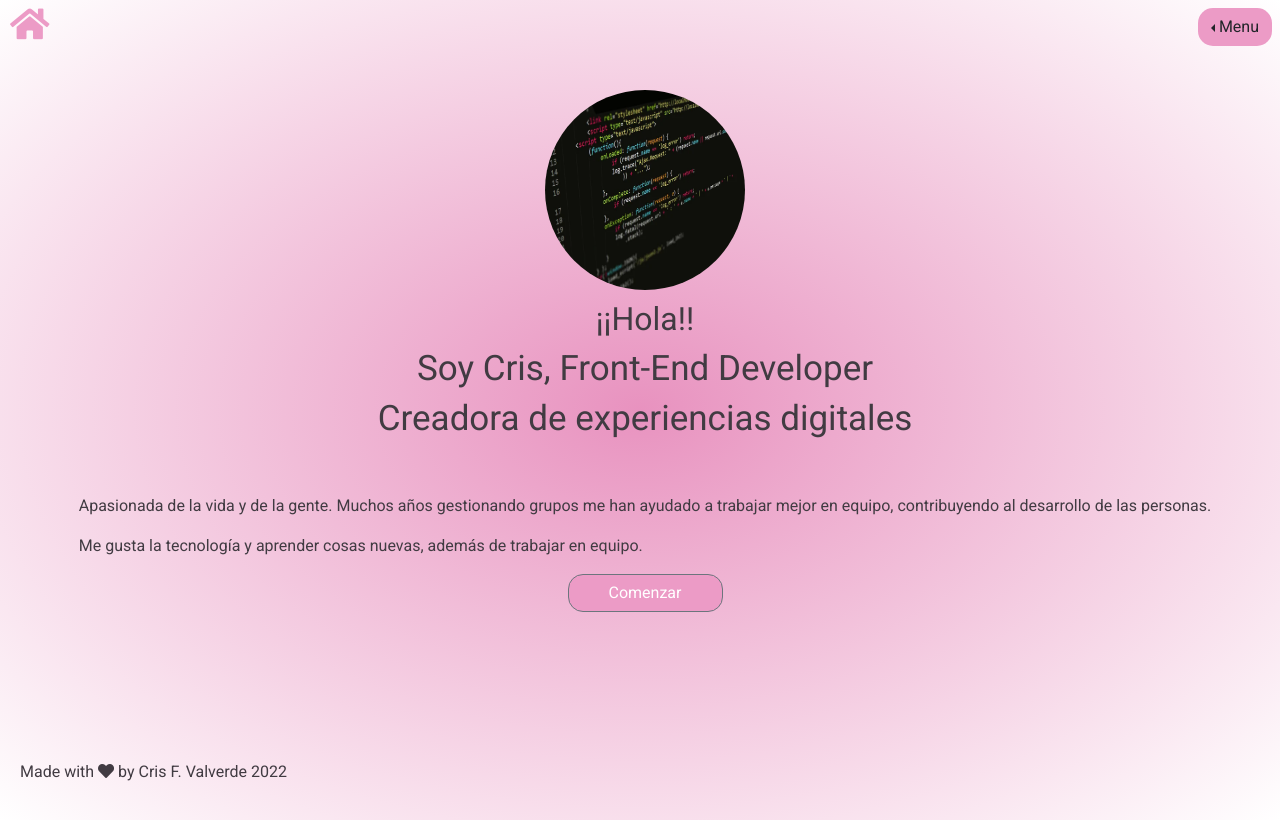
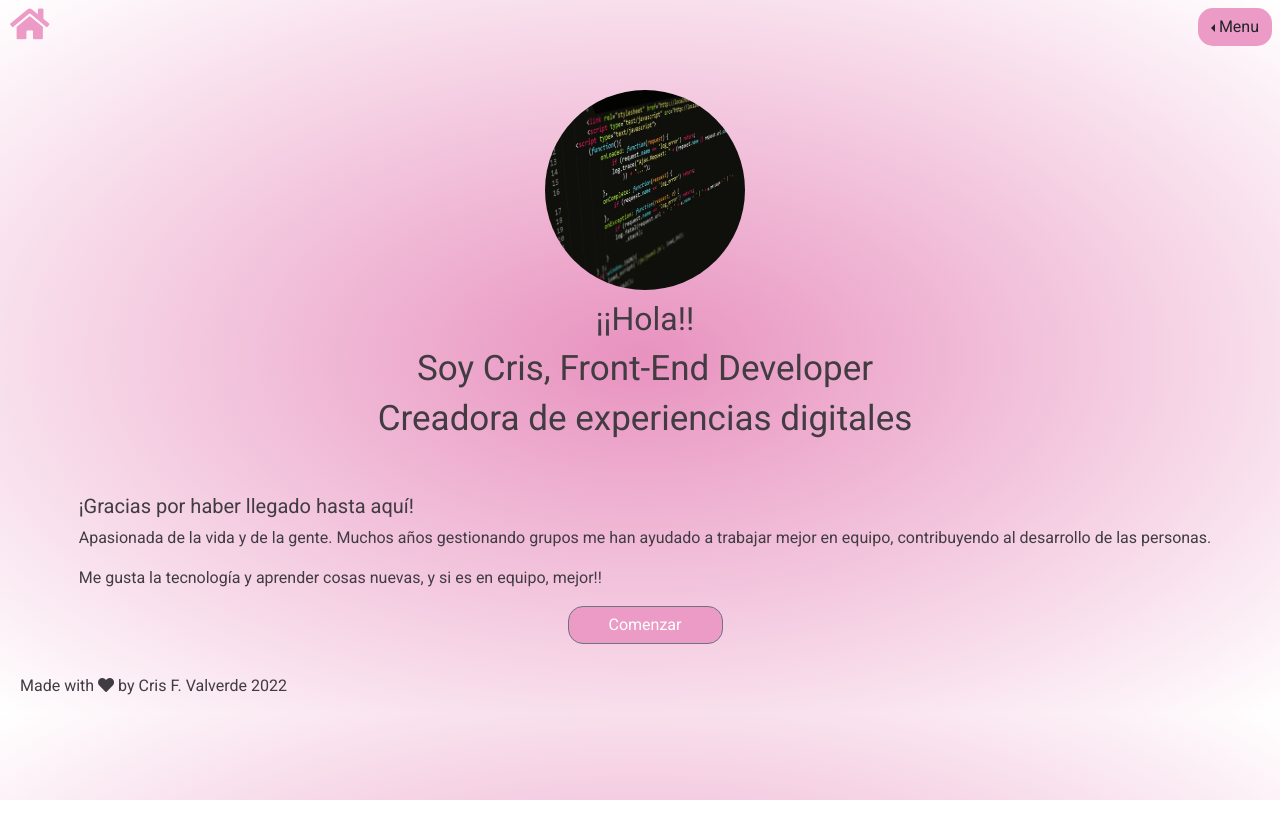
Before and after one commit to CriSFV/me_vuejs, a Nuxt app: page / in a window 1280 px wide. Built offline with nearby package versions, Linux system fonts and the light colour scheme; a web font is replaced by a local one.

Commit message:
fix footer

```diff
--- a/assets/styles/footer.sass
+++ b/assets/styles/footer.sass
@@ -2,10 +2,7 @@
 
 .footer
     color: $principal-letters
-    width: 100%
-    margin-top: auto
-    position: inherit
-    padding-bottom: 20px
+    margin-bottom: 5px
 
     &__copy
         margin-left: 20px
--- a/assets/styles/headerStyle.scss
+++ b/assets/styles/headerStyle.scss
@@ -5,7 +5,7 @@
     position: fixed;
     height: 10vh;
     top: 0;
-    width: 100vw;
+    width: 100%;
     background-image: $principal-dark  !important;
     z-index: 100;
     font-size: 5px;
--- a/assets/styles/hero.scss
+++ b/assets/styles/hero.scss
@@ -1,8 +1,8 @@
 @import '@/assets/styles/_variables.scss';
 
-.hero {
-    height: 95vh;
-}
+// .hero {
+//     height: 95vh;
+// }
 
 .hero__btn {
     background-color: $principal-middle;
--- a/components/AppFooter.vue
+++ b/components/AppFooter.vue
@@ -1,6 +1,6 @@
 /**footer utilizado en todo el proyecto */
 <template>
-  <footer class="footer" id="contact">
+  <footer class="footer">
     <p class="footer__copy">
       Made with <i class="fas fa-heart"></i> by Cris F. Valverde
       <!-- <i class="fab fa-gratipay"></i> -->
--- a/components/Hero/Hero.vue
+++ b/components/Hero/Hero.vue
@@ -1,6 +1,5 @@
 <template>
-  <section class="hero" id="home">
-    <div class="hero__content">
+  <section class="hero__content" id="home">
     <div class="hero__content__photo">
       <img
         class="hero__photo"
@@ -13,14 +12,15 @@
     <h3 class="hero__subtitle">Creadora de experiencias digitales</h3>
 
     <article class="hero__info">
+      <h5>¡Gracias por haber llegado hasta aquí!</h5>
       <p>
         Apasionada de la vida y de la gente. Muchos años gestionando grupos me
         han ayudado a trabajar mejor en equipo, contribuyendo al desarrollo de
         las personas.
       </p>
       <p>
-          Me gusta la tecnología y aprender cosas nuevas, además de trabajar en
-          equipo.
+        Me gusta la tecnología y aprender cosas nuevas, y si es en equipo,
+        mejor!!
       </p>
       <div class="btn-container">
         <b-button class="hero__btn" v-b-modal.modal-1>Comenzar</b-button>
@@ -39,7 +39,6 @@
         <a class="header__link" href="/contact"> Contacto </a>
       </b-modal>
     </article>
-    </div>
   </section>
 </template>
 
--- a/pages/index.vue
+++ b/pages/index.vue
@@ -1,9 +1,7 @@
 // https://codepen.io/frgo/details/povZZVm
 
 <template>
-  <div>
-    <Hero />
-  </div>
+  <Hero />
 </template>
 
 <script>
```
Lines whose indentation alone changed are shown as unchanged.
